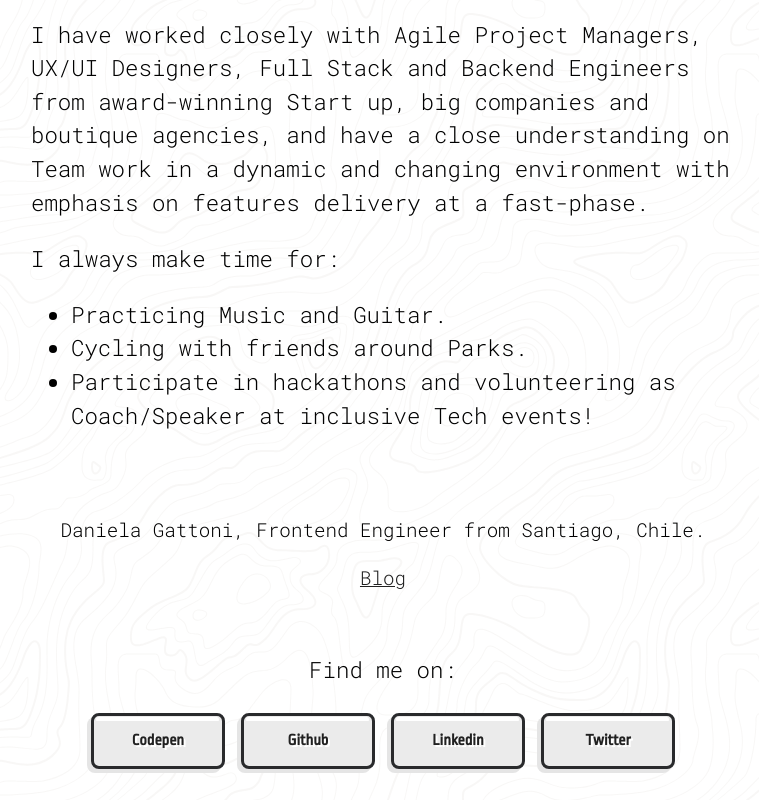
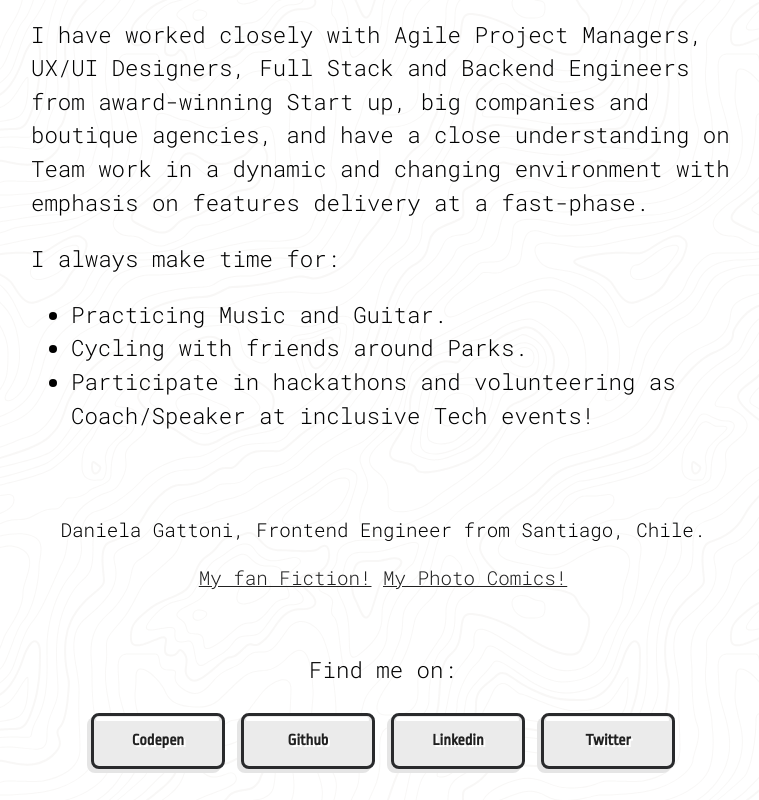
Before and after one commit to dgattoni/dgattoni.github.io, a plain HTML site: page index.html in a window 1280 px wide. Shown: the part 1092-1892 px from the top of the page, without its empty margins (257-1016 px from the left). Drawn offline with nearby package versions, Linux system fonts and the light colour scheme.

Commit message:
photo comic link

```diff
--- a/index.html
+++ b/index.html
@@ -65,7 +65,9 @@
   <footer class="Footer">
     <div class="Container">
       <p>Daniela Gattoni, Frontend Engineer from Santiago, Chile.</p>
-      <a href="articles/index.html"  title="Blog">Blog</a>
+      <a href="articles/index.html"  title="My fan Fiction">My fan Fiction!</a>
+      <a href="articles/ahsoka-maul.html"  title="Photo Comics">My Photo Comics!</a>
+
     </div>
   </footer>
 </div>
```
